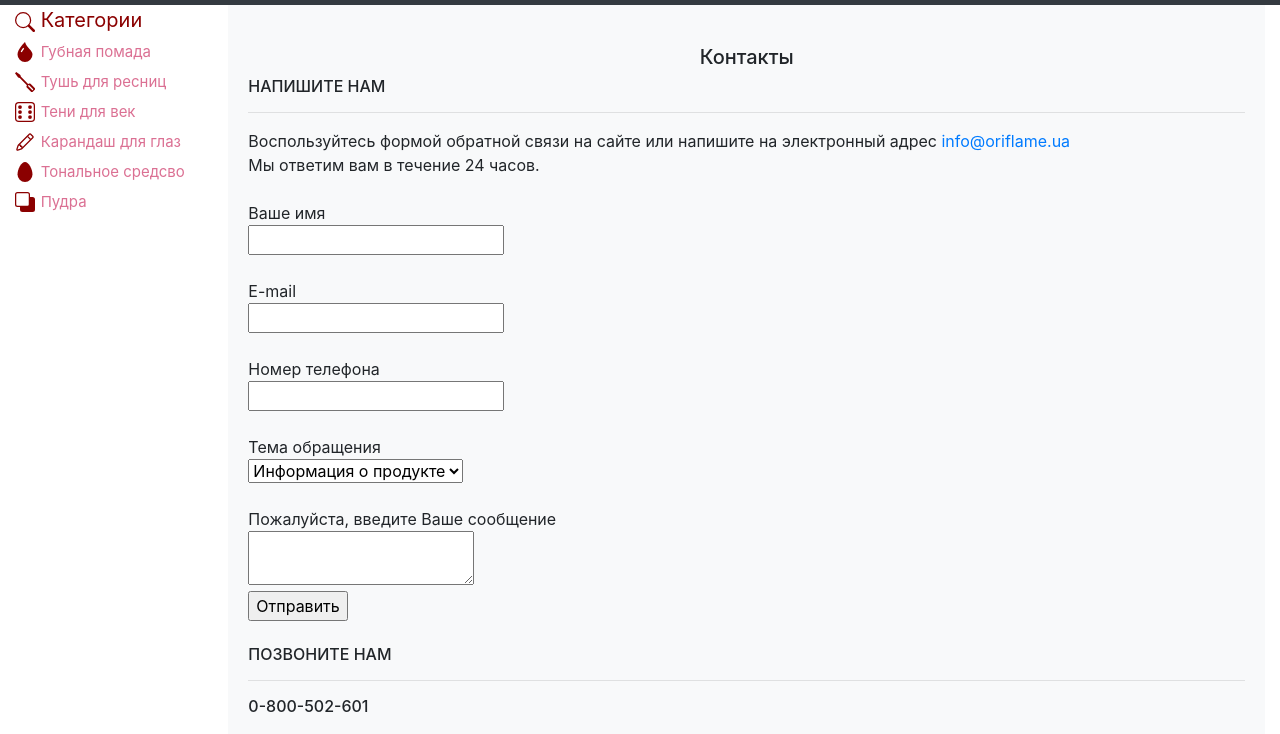
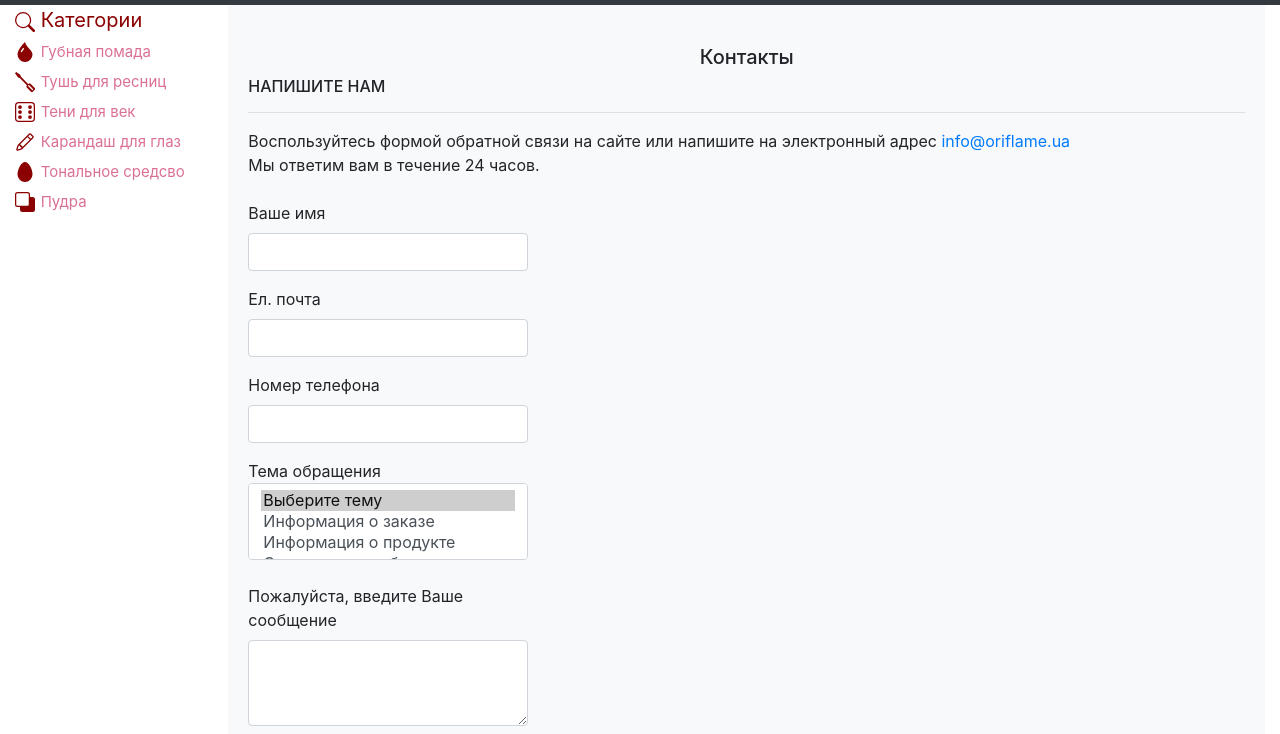
Before and after one commit to ikom9120/bootstrap-shop, a website: page contacts.html in a window 1280 px wide. Shown: the part 66-800 px from the top of the page. Drawn offline with nearby package versions, Linux system fonts and the light colour scheme.

Commit message:
BS-3 исправила баг

```diff
--- a/contacts.html
+++ b/contacts.html
@@ -120,21 +120,36 @@
                         href="mailto:info@oriflame.ua?subject=Обращение с www.oriflame.ua">info@oriflame.ua</a> <br>
                     Мы ответим вам в течение 24 часов.<br><br>
                     <form method="post" action="input5.php">
-                        Ваше имя<br>
-                        <input type="text" name="name"><br><br>
-                        E-mail <br>
-                        <input type="text" name="email"><br><br>
-                        Номер телефона<br>
-                        <input type="number" name="phone"><br><br>
+                        <form>
+                            <div class="form-group">
+                                <label for="formGroupNameInput">Ваше имя</label>
+                                <input type="text" class="form-control" id="formGroupNameInput">
+                            </div>
+                            <div class="form-group">
+                                <label for="formGroupEmailInput">Ел. почта</label>
+                                <input type="text" class="form-control" id="formGroupEmailInput">
+                            </div>
+                            <div class="form-group">
+                                <label for="formGroupNamberInput">Номер телефона</label>
+                                <input type="number" class="form-control" id="formGroupNamberInput">
+                            </div>
+                        </form>
+
                         Тема обращения<br>
-                        <select name="subject">
-                            <option value="order">Информация о заказе</option>
-                            <option value="product" selected>Информация о продукте</option>
-                            <option value="comment">Отзыв или жалоба</option>
-                        </select> <br><br>
-                        Пожалуйста, введите Ваше сообщение<br>
-                        <textarea class="review" name="text"></textarea>
-                        <br> <input type="submit" value="Отправить"></form>
+                        <select class="custom-select" size="3">
+                            <option selected>Выберите тему</option>
+                            <option value="1">Информация о заказе</option>
+                            <option value="2">Информация о продукте</option>
+                            <option value="3">Отзыв или жалоба</option>
+                        </select><br><br>
+                        <div class="form-group">
+                            <label for="exampleFormControlTextarea1">Пожалуйста, введите Ваше сообщение</label>
+                            <textarea class="form-control" id="exampleFormControlTextarea1" rows="3"></textarea>
+
+                            <br>
+                            <button type="button" class="btn btn-outline-dark">Отправить</button>
+                        </div>
+                    </form>
                     <br>
                     <h6>ПОЗВОНИТЕ НАМ </h6>
                     <hr>
--- a/css/style.css
+++ b/css/style.css
@@ -51,3 +51,11 @@ h2 {
     background-color: #f8f9fa;
     padding: 20px;
 }
+
+.form-group {
+    width: 280px;
+}
+
+.custom-select {
+    width: 280px;
+}
```
